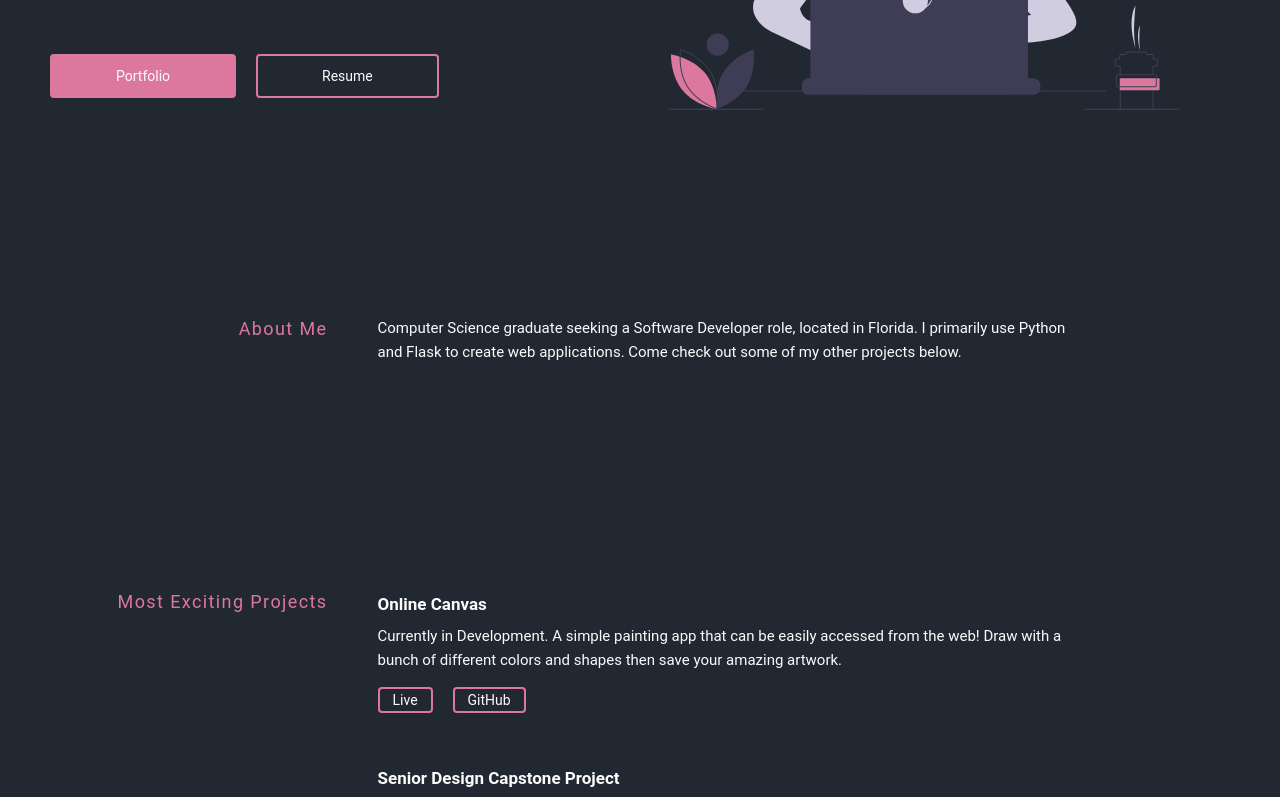
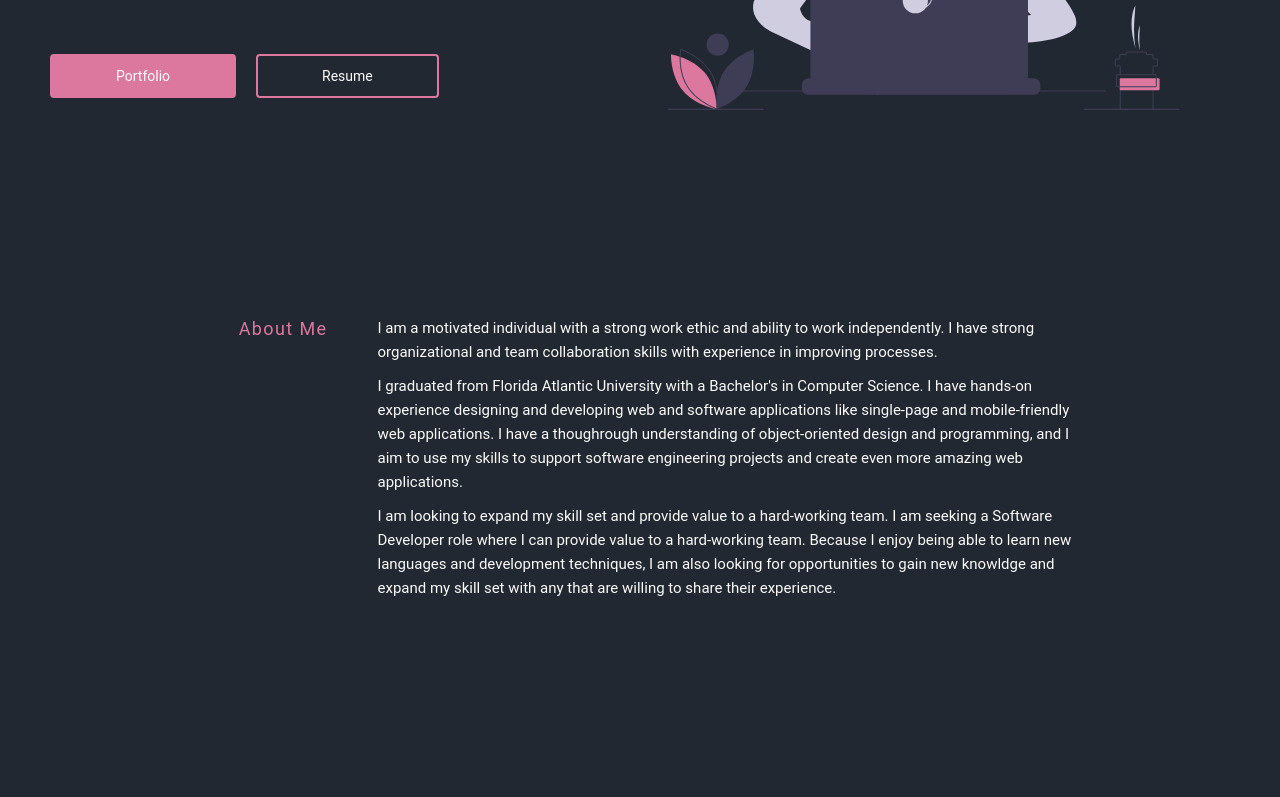
Before and after one commit to nabarcala/Portfolio-v2, a React (Create React App) app: page / in a window 1280 px wide. Shown: the part 494-1291 px from the top of the page. Built offline with nearby package versions, Linux system fonts and the light colour scheme.

Commit message:
Add to About Me

```diff
--- a/src/components/AboutMe/AboutMe.js
+++ b/src/components/AboutMe/AboutMe.js
@@ -4,7 +4,7 @@ import {
     AboutContainer
 } from './AboutMe.elements';
 
-const AboutMe = ({ subtitle, title, paragraphOne, paragraphTwo }) => {
+const AboutMe = ({ subtitle, title, paragraphOne, paragraphTwo, paragraphThree }) => {
     return (
         <AboutContainer>
             <Container>
@@ -17,6 +17,7 @@ const AboutMe = ({ subtitle, title, paragraphOne, paragraphTwo }) => {
                     <SectionColRight>
                         <Paragraph> {paragraphOne} </Paragraph>
                         <Paragraph> {paragraphTwo} </Paragraph>
+                        <Paragraph> {paragraphThree} </Paragraph>
                     </SectionColRight>
 
                 </SectionRow>
--- a/src/pages/Home/Data.js
+++ b/src/pages/Home/Data.js
@@ -31,6 +31,7 @@ export const servicesData = {
 export const aboutData = {
     title: 'Learn More About My Experience',
     subtitle: 'About Me',
-    paragraphOne: 'Computer Science graduate seeking a Software Developer role, located in Florida. I primarily use Python and Flask to create web applications. Come check out some of my other projects below.',
-    paragraphTwo: '',
+    paragraphOne: "I am a motivated individual with a strong work ethic and ability to work independently. I have strong organizational and team collaboration skills with experience in improving processes.",
+    paragraphTwo: "I graduated from Florida Atlantic University with a Bachelor's in Computer Science. I have hands-on experience designing and developing web and software applications like single-page and mobile-friendly web applications. I have a thoughrough understanding of object-oriented design and programming, and I aim to use my skills to support software engineering projects and create even more amazing web applications.",
+    paragraphThree: "I am looking to expand my skill set and provide value to a hard-working team. I am seeking a Software Developer role where I can provide value to a hard-working team. Because I enjoy being able to learn new languages and development techniques, I am also looking for opportunities to gain new knowldge and expand my skill set with any that are willing to share their experience. ",
 }
```
